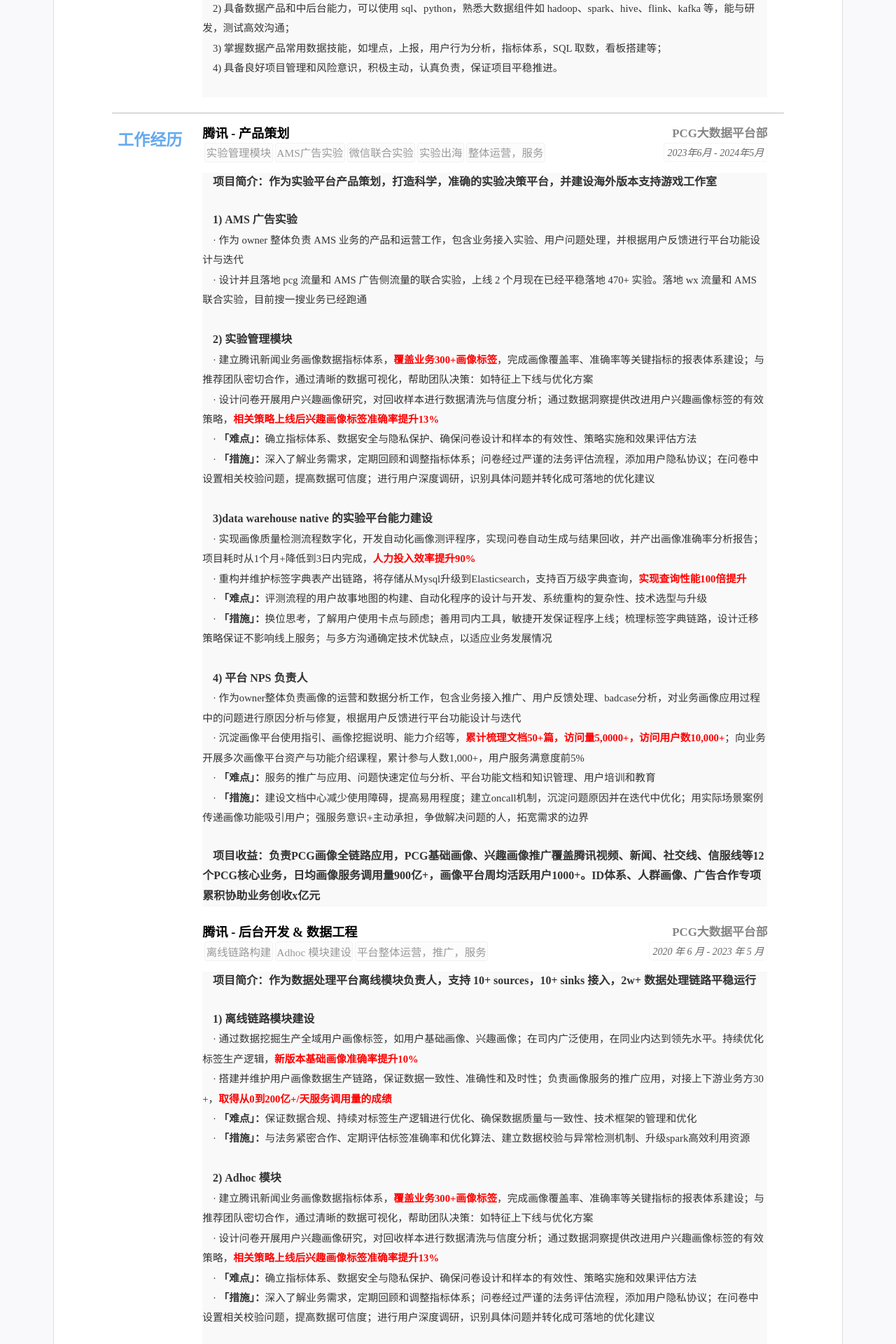
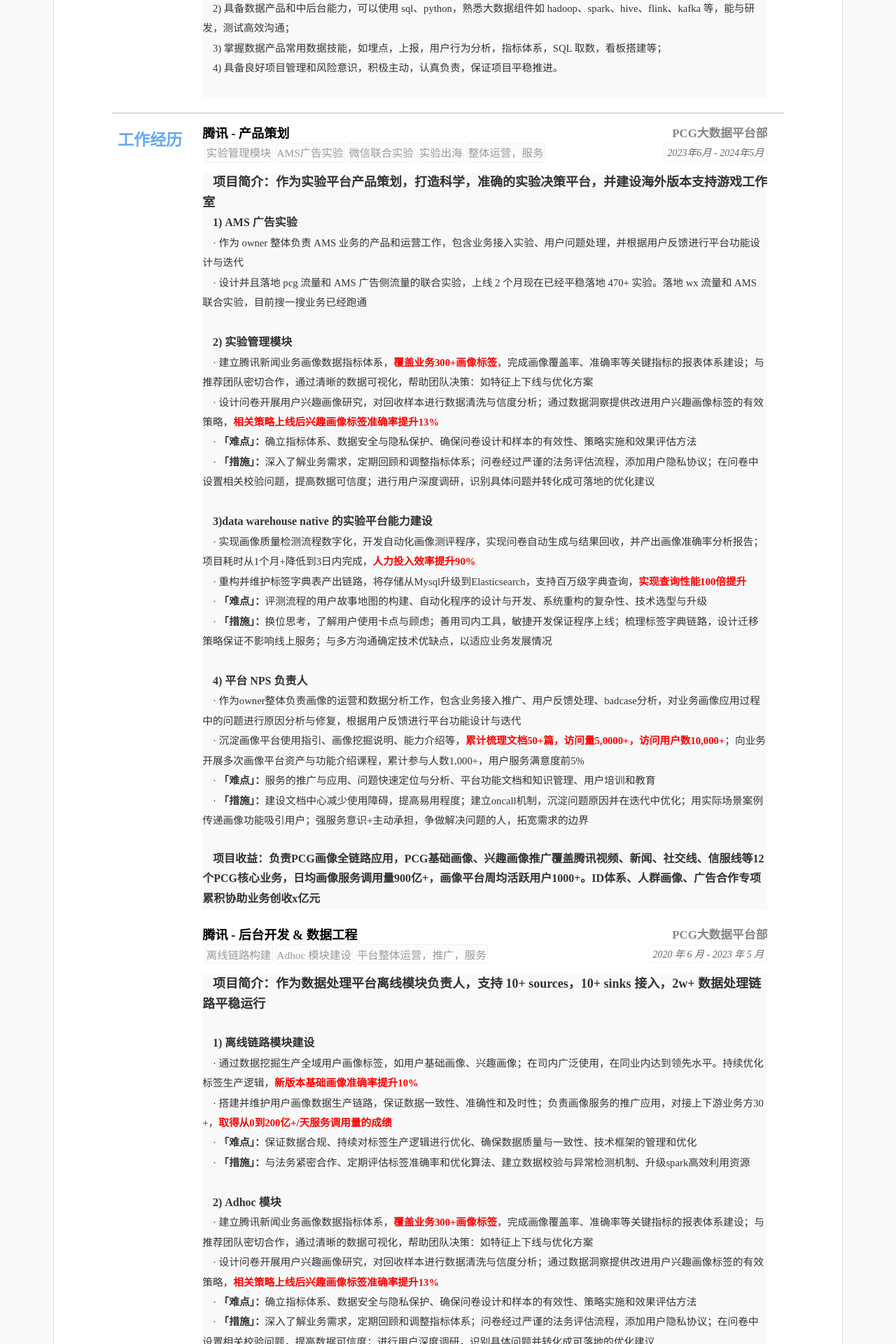
Before and after one commit to kuailexiaoshenxian/cn-wx-cv, a Jekyll site: the page built from index.html, in a window 1280 px wide. Shown: the part 526-2446 px from the top of the page at 70% size. Built offline with Jekyll 4.4.1, drawn with Linux system fonts in a browser that asks for light colours.

Commit message:
Update resume.yml

```diff
--- a/_data/resume.yml
+++ b/_data/resume.yml
@@ -97,8 +97,7 @@ main: #简历主要内容，
     # - 画像提升
     # - 实验配置
     # summary: 职务或者工作总结(自动折叠) 业务数据科学：负责新闻业务画像覆盖率、准确率提升，建立画像服务的指标监控体系 <br>  &nbsp &nbsp  平台数据开发：作为开发者完成数据平台的链路搭建和功能上线，为业务提供可靠的画像平台服务
-    detail: <font face="等线"><font size=3><strong>项目简介：作为实验平台产品策划，打造科学，准确的实验决策平台，并建设海外版本支持游戏工作室</strong></font></font> <br>  &nbsp &nbsp
-            <br>  &nbsp &nbsp
+    detail: <font face="等线"><font size=4><strong>项目简介：作为实验平台产品策划，打造科学，准确的实验决策平台，并建设海外版本支持游戏工作室</strong></font></font> <br>  &nbsp &nbsp
             <font face="等线"><font size=3><strong> 1) AMS 广告实验</strong></font> <br>  &nbsp &nbsp
             · 作为 owner 整体负责 AMS 业务的产品和运营工作，包含业务接入实验、用户问题处理，并根据用户反馈进行平台功能设计与迭代 <br> &nbsp &nbsp
             · 设计并且落地 pcg 流量和 AMS 广告侧流量的联合实验，上线 2 个月现在已经平稳落地 470+ 实验。落地 wx 流量和 AMS 联合实验，目前搜一搜业务已经跑通  <br>  &nbsp &nbsp
@@ -141,7 +140,7 @@ main: #简历主要内容，
     # - 画像提升
     # - 实验配置
     # summary: 职务或者工作总结(自动折叠) 业务数据科学：负责新闻业务画像覆盖率、准确率提升，建立画像服务的指标监控体系 <br>  &nbsp &nbsp  平台数据开发：作为开发者完成数据平台的链路搭建和功能上线，为业务提供可靠的画像平台服务
-    detail: <font face="等线"><font size=3><strong>项目简介：作为数据处理平台离线模块负责人，支持 10+ sources，10+ sinks 接入，2w+ 数据处理链路平稳运行</strong></font></font> <br>  &nbsp &nbsp
+    detail: <font face="等线"><font size=4><strong>项目简介：作为数据处理平台离线模块负责人，支持 10+ sources，10+ sinks 接入，2w+ 数据处理链路平稳运行</strong></font></font> <br>  &nbsp &nbsp
             <br>  &nbsp &nbsp
             <font face="等线"><font size=3><strong> 1) 离线链路模块建设</strong></font> <br>  &nbsp &nbsp
             · 通过数据挖掘生产全域用户画像标签，如用户基础画像、兴趣画像；在司内广泛使用，在同业内达到领先水平。持续优化标签生产逻辑，<font color=#FF000><strong>新版本基础画像准确率提升10%</strong></font> <br> &nbsp &nbsp
```
